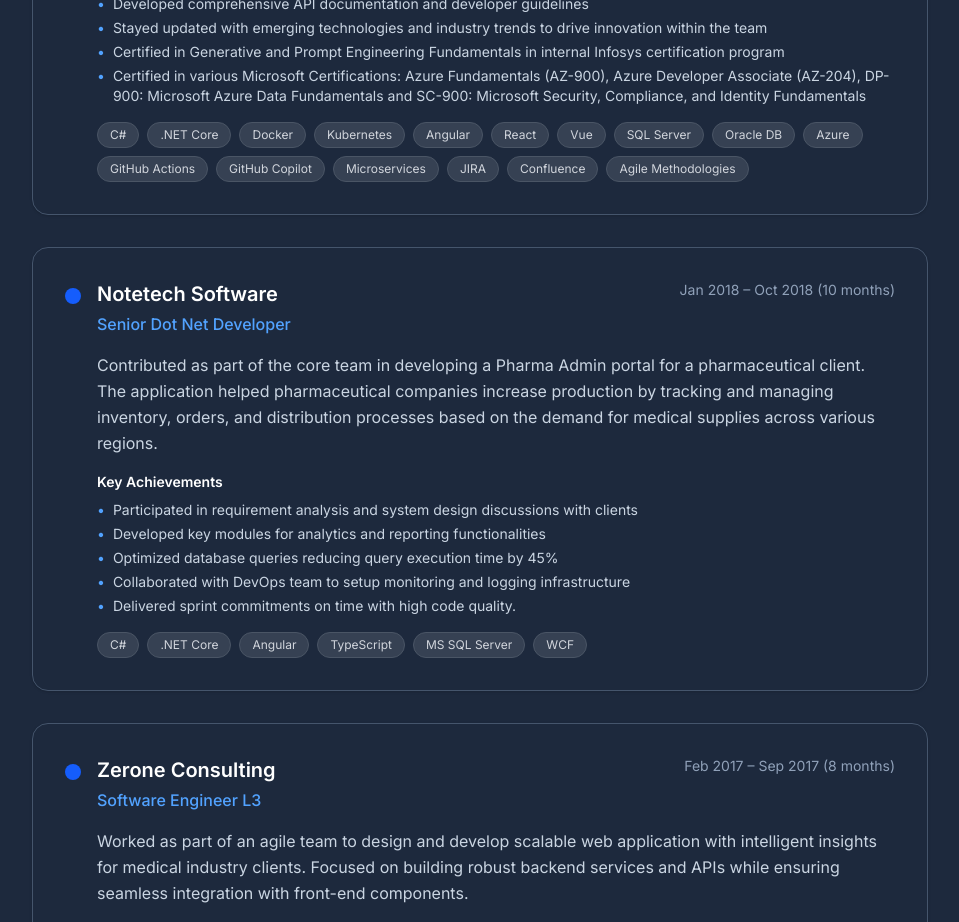
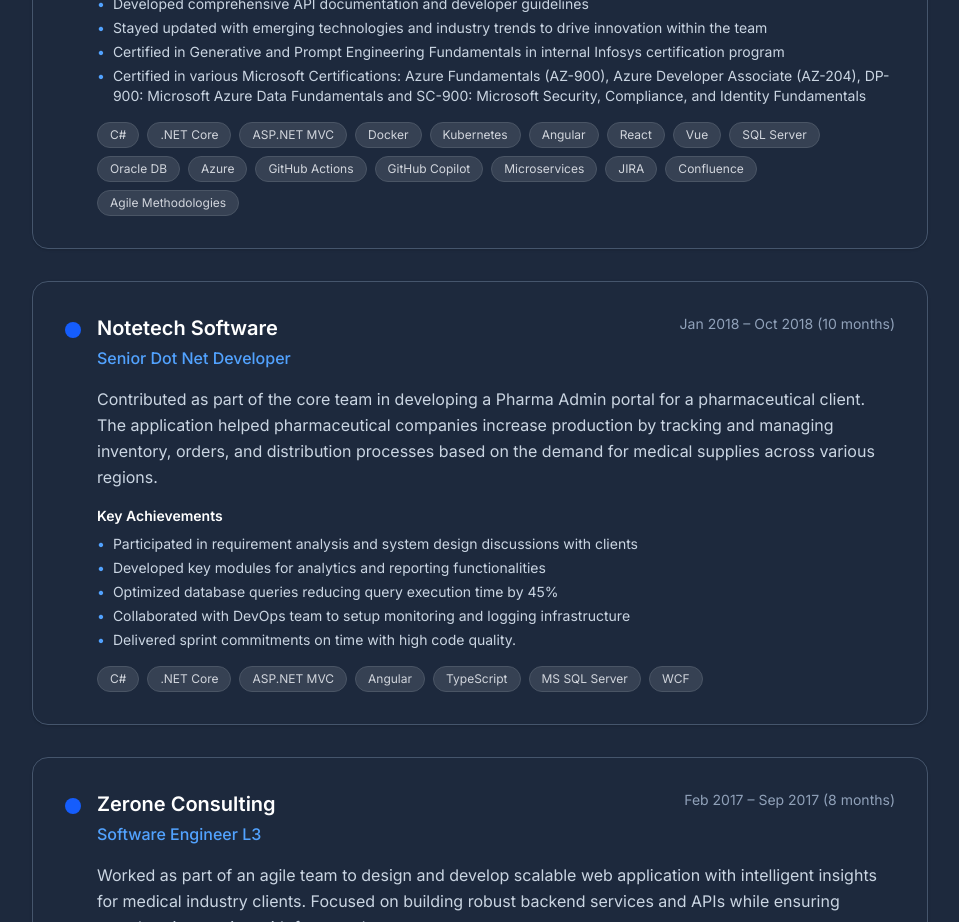
Before and after one commit to jithinsebastian-git/my-profile-spa, a Vue app: page /experience in a window 1280 px wide. Shown: the part 1020-1942 px from the top of the page, without its empty margins (160-1119 px from the left). Built offline with nearby package versions, Linux system fonts and the light colour scheme; no server answers.

Commit message:
updating projects and experience contents

```diff
--- a/src/components/Home.vue
+++ b/src/components/Home.vue
@@ -206,7 +206,7 @@
         </span>
         <h2 class="text-3xl lg:text-4xl font-bold text-white mb-4">Featured Projects</h2>
         <p class="text-lg text-slate-300 max-w-2xl mx-auto">
-          I've led and contributed to impactful projects across various domains.
+          I've led and contributed to impactful projects across various domains.<br/>
           <router-link to="/projects" class="text-blue-400 hover:text-blue-300 font-semibold ml-2 transition-colors duration-200">
             View full portfolio →
           </router-link>
--- a/src/data/experience.json
+++ b/src/data/experience.json
@@ -28,6 +28,7 @@
         "technologies": [
             "C#",
             ".NET Core",
+            "ASP.NET MVC",
             "Docker",
             "Kubernetes",
             "Angular",
@@ -59,6 +60,7 @@
         "technologies": [
             "C#",
             ".NET Core",
+            "ASP.NET MVC",
             "Angular",
             "TypeScript",
             "MS SQL Server",
--- a/src/data/projects.json
+++ b/src/data/projects.json
@@ -27,7 +27,7 @@
     },
     {
         "title": "Order Management System (Voice Process)",
-        "year": "2022 - 2024",
+        "year": "2022-2024",
         "description": "Developed an order management system to support the internal voice-based ordering process for telecom services. The system streamlined order capture, validation, provisioning, and tracking, significantly improving operational efficiency and customer satisfaction.",
         "technologies": [
             ".NET MVC",
@@ -52,7 +52,7 @@
     },
     {
         "title": "Keystone",
-        "year": "2019 - 2022",
+        "year": "2019-2022",
         "description": "Developed a custom business intelligence dashboard with drill-down functionalities using Vue.js and .NET Core APIs for telecom operations and order management systems. The platform provided real-time insights into key performance indicators, enabling data-driven decision-making and improving operational efficiency.",
         "technologies": [
             "Vue.js",
@@ -79,7 +79,7 @@
     },
     {
         "title": "Warehouse Management System (WMS) - Wholesale",
-        "year": "2018 - 2019",
+        "year": "2018-2019",
         "description": "Migration project to develop a Warehouse Management System (WMS) for a wholesale distribution client. The system optimized inventory management and order fulfillment, improving warehouse efficiency, reducing errors, and enhancing overall operational performance.",
         "technologies": [
             "ASP.NET MVC",
@@ -145,16 +145,18 @@
     },
     {
         "title": "Dynamic CRM with VoIP Integration",
-        "year": "2015- 2016",
+        "year": "2016",
         "description": "This application is a comprehensive business communication and customization platform designed to adapt seamlessly to diverse organizational requirements. It empowers enterprises to tailor the user interface (UI) according to specific business workflows, ensuring that each department and client interaction is optimized for efficiency and ease of use. A key feature of the system is its VoIP integration, enabling smooth handling of both internal and external BPO processes. By consolidating communication channels, the application supports streamlined call management across multiple teams and client accounts. Currently, the platform is actively used by 600+ users spanning various departments and client organizations, highlighting its scalability and reliability in real-world operations.",
         "technologies": [
             "Angular",
             "ASP.NET MVC",
             "MS SQL Server",
-            "Stored Procedures"
+            "Stored Procedures",
+            "Entity Framework",
+            "VoIP Integration"
         ],
         "responsibilities": [
-            "Designed and developed admin and user modules for Dynamic CRM system.",
+            "Architected and developed admin and user modules for Dynamic CRM system.",
             "Application workflow customization tool implemented to adapt UI for various departments and clients.",
             "Integrated various charts to visualize data effectively.",
             "Created and optimized database logic for performance improvements.",
@@ -162,5 +164,125 @@
             "Third party VoIP integration for seamless call handling in BPO processes."
         ],
         "impact": "Imporved productivity by 35% through tailored workflows and efficient communication management."
+    },
+    {
+        "title": "IndiaEve",
+        "year": "2016",
+        "description": "Web Application, which offers event management teams to advertise their events by region and category. It provides a comprehensive suite of functionalities, including event creation, ticketing, and reporting. The application is designed to streamline event management processes, enhance visibility for event organizers, and improve overall efficiency for users looking to discover and attend events across India.",
+        "technologies": [
+            "ASP.NET MVC",
+            "Ajax",
+            "jQuery",
+            "Bootstrap",
+            "Entity Framework",
+            "Payment Gateway Integration",
+            "SSRS",
+            "MS SQL Server",
+            "Stored Procedures"
+        ],
+        "responsibilities": [
+            "Designed and architected a comprehensive advertising and ticketing platform for event management teams, including event creation, ticketing, and reporting modules.",
+            "Colloboration with team and stakeholders to finalize the requirements and design of the application.",
+            "Data base design and implementation using MS SQL Server, including stored procedures for efficient data retrieval and reporting.",
+            "Implemeneted various levels of security features to safeguard sensitive user and event data.",
+            "Conducted code reviews and mentored junior developers on best practices.",
+            "Implemented various site optimization techniques, resulting in a 30% improvement in page load times and overall performance.",
+            "SEO integration to enhance the visibility of events and drive more traffic to the platform."
+        ],
+        "impact": "https://www.indiaeve.com/ | Increased event attendance by 25% through improved visibility and streamlined ticketing processes."
+    },
+    {
+        "title": "AccountBox",
+        "year": "2015-2016",
+        "description": "Web Based ERP Application, which is an integration of necessary accounting tools and features to manage the financial operations of a business. It provides a comprehensive suite of functionalities, including invoicing, expense tracking, financial reporting, and tax management. The application is designed to streamline accounting processes, enhance financial visibility, and improve overall efficiency for businesses of all sizes.",
+        "technologies": [
+            "ASP.NET MVC",
+            "Ajax",
+            "jQuery",
+            "Bootstrap",
+            "Entity Framework",
+            "Payment Gateway Integration",
+            "SSRS",
+            "MS SQL Server",
+            "Stored Procedures"
+        ],
+        "responsibilities": [
+            "Designed and developed application suite for financial management, including invoicing, expense tracking, and reporting modules.",
+            "Collaborated with team to build a responsive and user-friendly interface using Angular and Bootstrap.",
+            "Implemented payment gateway integration for seamless transaction processing.",
+            "Created and optimized database logic for performance improvements.",
+            "Implemented and trained various security features to safeguard sensitive accounting data.",
+            "Conducted code reviews and mentored junior developers on best practices."
+        ],
+        "impact": "http://accountbox.biz/ | Enhanced financial management efficiency by 30% through streamlined processes and improved reporting capabilities."
+    },
+    {
+        "title": "Zelloz",
+        "year": "2015-2016",
+        "description": "Web Based E-Commerce Application, which offers clients to sell their products online as well as add new resellers to with Stock management and order management features. The application is designed to streamline e-commerce processes, enhance product visibility, and improve overall efficiency for businesses of all sizes.",
+        "technologies": [
+            "ASP.NET MVC",
+            "Ajax",
+            "jQuery",
+            "Bootstrap",
+            "Entity Framework",
+            "Payment Gateway Integration",
+            "SSRS",
+            "MS SQL Server",
+            "Stored Procedures"
+        ],
+        "responsibilities": [
+            "Designed and developed application suite for financial management, including invoicing, expense tracking, and reporting modules.",
+            "Collaborated with team to build a responsive and user-friendly interface using Angular and Bootstrap.",
+            "Implemented payment gateway integration for seamless transaction processing.",
+            "Created and optimized database logic for performance improvements.",
+            "Implemented and trained various security features to safeguard sensitive accounting data."
+        ],
+        "impact": "https://www.zelloz.com/ | Increased and streamlined to start an online business by 40% through improved product visibility and efficient order management processes."
+    },
+    {
+        "title": "Medsplan",
+        "year": "2015",
+        "description": "Using Meds Plan users can get up to date drug information, hospital details, doctors updated by respected doctors and can also get the nearest hospital details based on their location. The application is designed to provide users with accurate and timely information about medications, healthcare providers, and medical facilities, enhancing their ability to make informed decisions about their health.",
+        "technologies": [
+            "ASP.NET",
+            "Ajax",
+            "jQuery",
+            "Bootstrap",
+            "Entity Framework",
+            "Web Services",
+            "SSRS",
+            "MS SQL Server",
+            "Stored Procedures"
+        ],
+        "responsibilities": [
+            "Participated in requirement analysis and system design discussions for the modernization project phase.",
+            "Developed key modules for drug information, hospital details, and doctor updates.",
+            "Implemented geolocation features to provide users with nearby hospital details.",
+            "Implemented web services for seamless integration with external APIs."
+        ],
+        "impact": "https://www.medsplan.com/ | Improved access to healthcare information and services for south India by 40% through a user-friendly platform and accurate data management."
+    },
+    {
+        "title": "Indian Movie Rating",
+        "year": "2014-2015",
+        "description": "Indian Movie Rating is a web application that allows users to browse and rate Indian movies. The application provides detailed information about movies, including cast, crew, and reviews.",
+        "technologies": [
+            "ASP.NET",
+            "Ajax",
+            "jQuery",
+            "Bootstrap",
+            "Entity Framework",
+            "SSRS",
+            "MS SQL Server",
+            "Stored Procedures"
+        ],
+        "responsibilities": [
+            "Actively participated in requirement analysis and system design discussions",
+            "Integrated various design concepts and collaborated with team to build fully responsive and user-friendly interface",
+            "Integrated youtube API to show trailers and videos",
+            "Enabled search functionality with various filters to enhance user experience"
+        ],
+        "impact": "http://www.indianmovierating.in/ | Improved access to healthcare information and services for south India by 40% through a user-friendly platform and accurate data management."
     }
 ]
```
